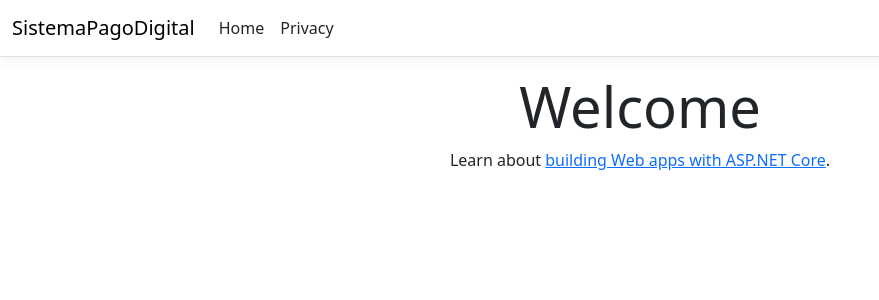
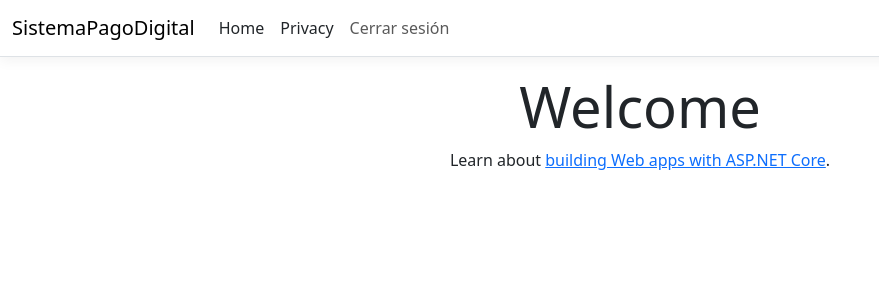
Before and after one commit to Kendall-x/SistemaPagoDigital, an ASP.NET Core app: page / in a window 1280 px wide. Shown: the top 300 px of the page, without its empty margins (0-879 px from the left). Run offline with ASP.NET Core 8, Linux system fonts and the light colour scheme; the visitor is signed in with stand-in values (Sample User, id 1); style sheets or scripts are compiled from the project's sources; the project's own start-up code is not run, and a stand-in starts its controllers and pages.

Commit message:
Implementa cierre de sesión y botón de navegación

```diff
--- a/Views/Shared/_Layout.cshtml
+++ b/Views/Shared/_Layout.cshtml
@@ -26,6 +26,16 @@
                         <li class="nav-item">
                             <a class="nav-link text-dark" asp-area="" asp-controller="Home" asp-action="Privacy">Privacy</a>
                         </li>
+                        @if (User.Identity != null && User.Identity.IsAuthenticated) //Botón para cerrar sesión.
+                        {
+                            <li class="nav-item">
+                                <form asp-controller="Account" asp-action="Logout" method="post">
+                                    <button type="submit" class="nav-link btn btn-link">
+                                        Cerrar sesión
+                                    </button>
+                                </form>
+                            </li>
+                        }
                     </ul>
                 </div>
             </div>
```
Also changed, not shown: Controllers/AccountController.cs (+9 -0 lines).
